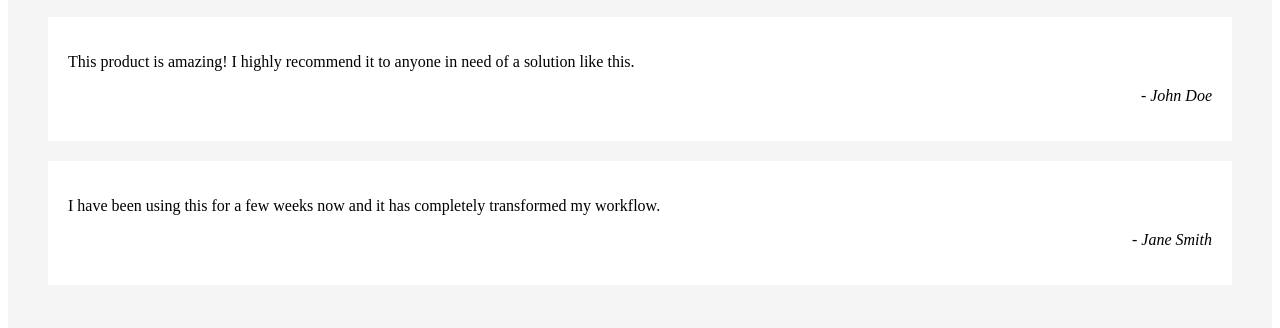
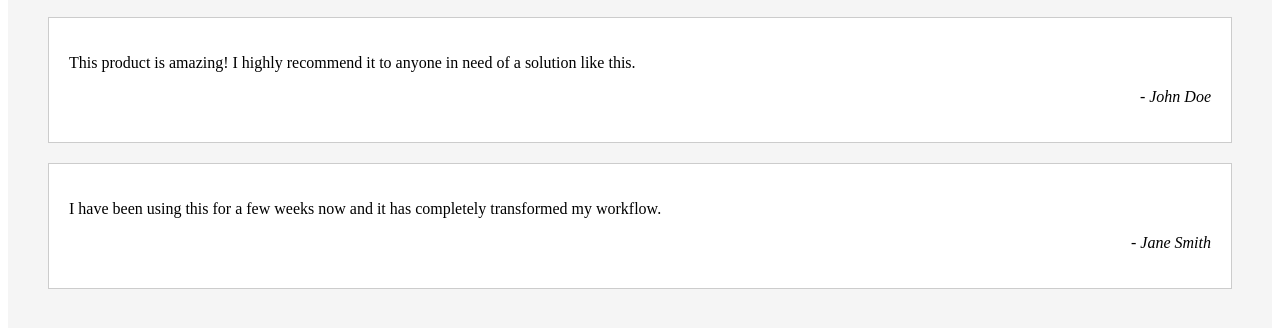
Before and after one commit to acciojob/testimonial-22karlokesh, a website: page main.html in a window 1280 px wide. Shown: the part 98-426 px from the top of the page. Drawn offline with Linux system fonts and the light colour scheme.

Commit message:
created a submission

```diff
--- a/styles.css
+++ b/styles.css
@@ -6,7 +6,7 @@
 .testimonial {
   background-color: #fff;
   padding: 20px;
-  /* border: 1px solid #ccc; */
+  border: 1px solid #ccc; /* Uncommented this line */
   margin-bottom: 20px;
 }
 
```
Also changed, not shown: main.html (+1 -1 lines).
